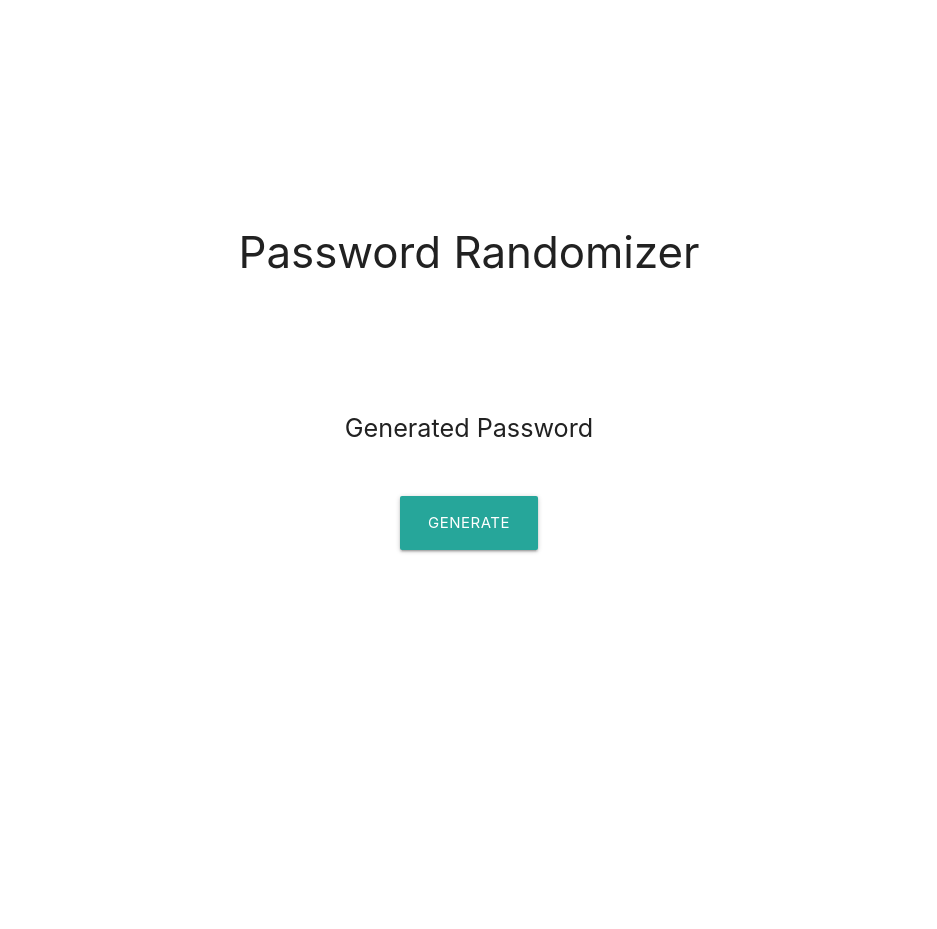
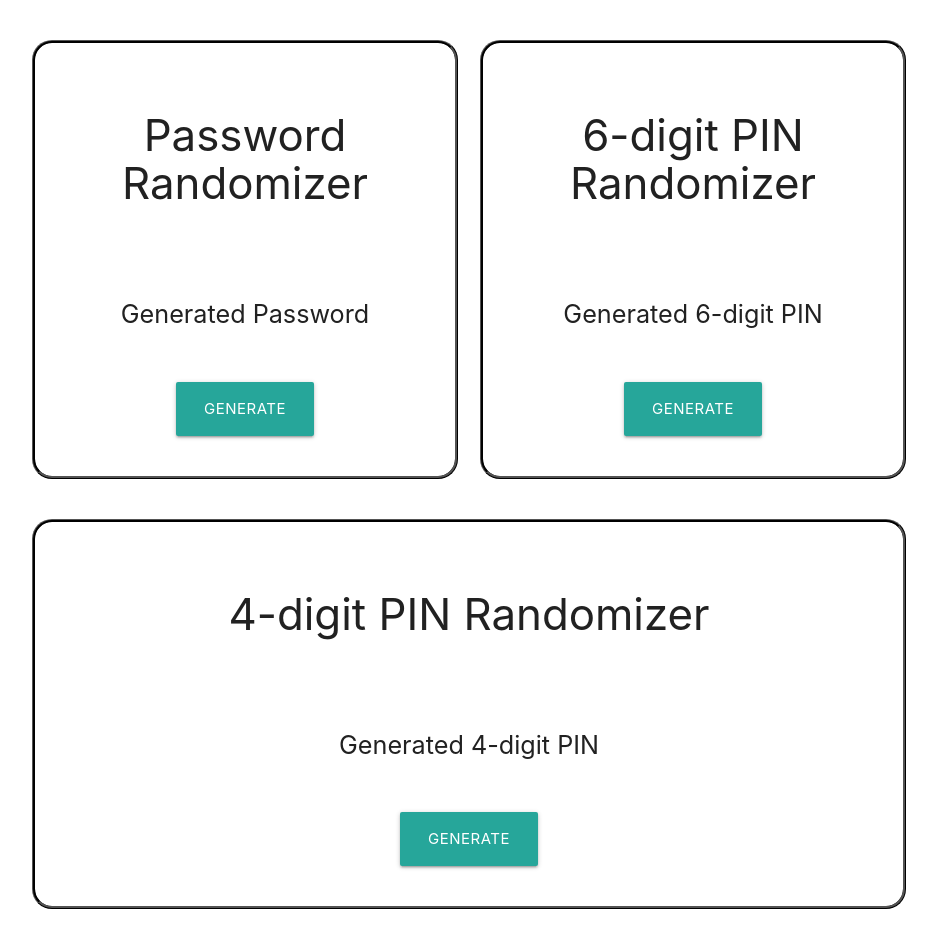
Before and after one commit to txtFn/PassRandomizer, a plain HTML site: page index.html in a window 1280 px wide. Shown: the whole page, without its empty margins (171-1108 px from the left). Before the commit the page ends 800 px from the top, so only its background shows below. Drawn offline with nearby package versions, Linux system fonts and the light colour scheme.

Commit message:
Add PIN Generators

```diff
--- a/index.html
+++ b/index.html
@@ -14,10 +14,12 @@
 
 <body>
     <div class="container">
-
+        <div class="row">
+            <div class="col s12 m6 l6">
+                <!-- Password Generator -->
                 <div class="main">
                     <h3 class="center">Password Randomizer</h3>
-            <br><br><br><br>
+                    <br><br>
                     <!-- Show Password -->
                     <div class="password">
                         <p class="flow-text center" id="pass">Generated Password</p>
@@ -29,7 +31,45 @@
                             onclick="randomizer()">Generate</button>
                     </div>
                 </div>
+            </div>
 
+            <!-- 6-digit PIN generator -->
+            <div class="col s12 m6 l6">
+                <div class="main">
+                    <h3 class="center">6-digit PIN Randomizer</h3>
+                    <br><br>
+                    <!-- Show Password -->
+                    <div class="password">
+                        <p class="flow-text center" id="sixPin">Generated 6-digit PIN</p>
+                    </div>
+                    <br>
+                    <!-- Randomizer Button -->
+                    <div class="generator">
+                        <button class="waves-effect waves-light btn-large" id="btnRandomizer"
+                            onclick="sixPinRandomizer()">Generate</button>
+                    </div>
+                </div>
+            </div>
+
+            <!-- 4-digit PIN generator -->
+            <div class="col s12">
+
+                <div class="main">
+                    <h3 class="center">4-digit PIN Randomizer</h3>
+                    <br><br>
+                    <!-- Show Password -->
+                    <div class="password">
+                        <p class="flow-text center" id="fourPin">Generated 4-digit PIN</p>
+                    </div>
+                    <br>
+                    <!-- Randomizer Button -->
+                    <div class="generator">
+                        <button class="waves-effect waves-light btn-large" id="btnRandomizer"
+                            onclick="fourPinRandomizer()">Generate</button>
+                    </div>
+                </div>
+            </div>
+        </div>
     </div>
 
     <!-- Compiled and minified JavaScript -->
--- a/main.js
+++ b/main.js
@@ -15,3 +15,19 @@ function randomizer() {
     }
     document.getElementById('pass').innerHTML = arr.join('');
 }
+
+function sixPinRandomizer() {
+    var arr = []
+    while (arr.length < 6) {
+        arr.push(Math.floor(Math.random() * 10));
+    }
+    document.getElementById('sixPin').innerHTML = arr.join('');
+}
+
+function fourPinRandomizer() {
+    var arr = []
+    while (arr.length < 4) {
+        arr.push(Math.floor(Math.random() * 10));
+    }
+    document.getElementById('fourPin').innerHTML = arr.join('');
+}
--- a/style.css
+++ b/style.css
@@ -1,9 +1,12 @@
 .main {
-    margin-top: 25vh;
+    margin-top: 5vh;
+    padding: 40px;
     display: flex;
     flex-direction: column;
     justify-content: center;
     align-items: center;
+    border: ridge black;
+    border-radius: 20px;
 }
 
 .main .password {
```
Lines whose indentation alone changed are shown as unchanged.
